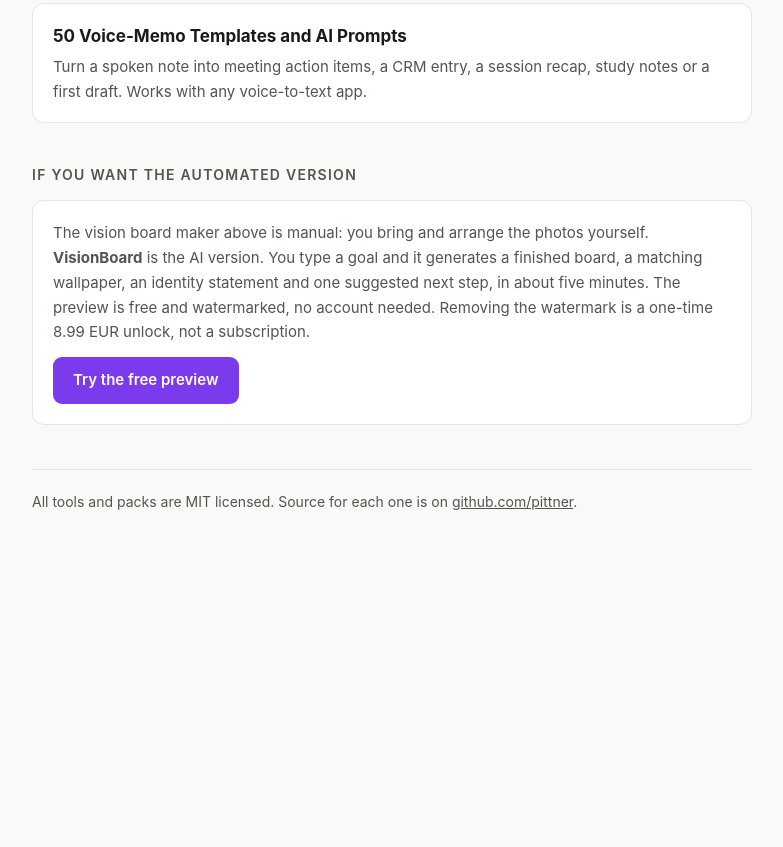
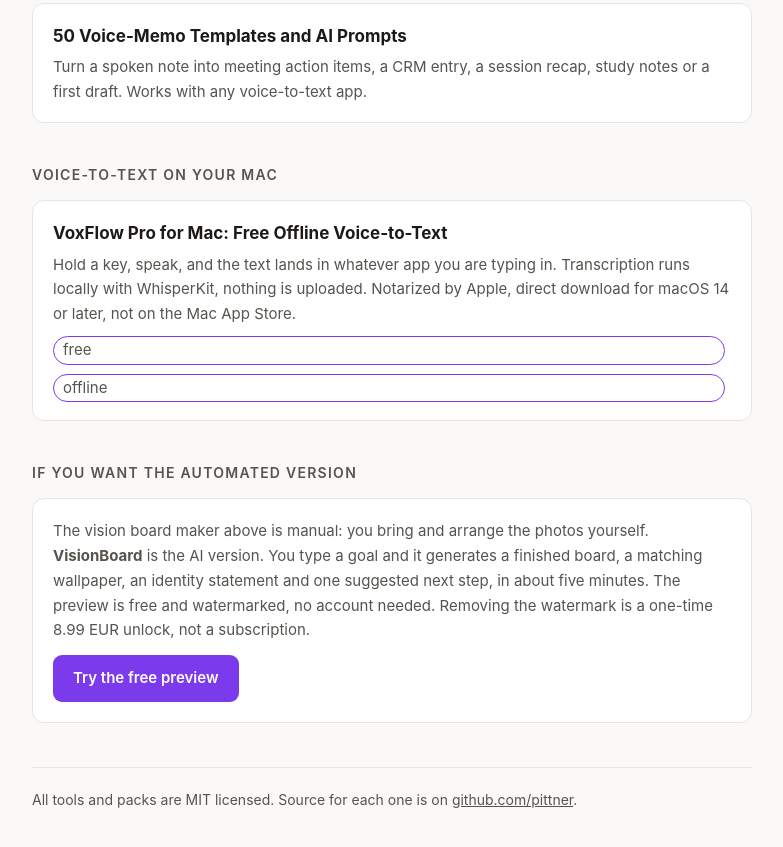
Before and after one commit to pittner/pittner.github.io, a plain HTML site: page index.html in a window 1280 px wide. Shown: the part 1628-2475 px from the top of the page, without its empty margins (248-1031 px from the left). Before the commit the page ends 2213 px from the top, so only its background shows below. Drawn offline with Linux system fonts and the light colour scheme.

Commit message:
Add VoxFlow Pro for Mac (free offline voice-to-text) card

```diff
--- a/index.html
+++ b/index.html
@@ -105,6 +105,14 @@
   <span>Turn a spoken note into meeting action items, a CRM entry, a session recap, study notes or a first draft. Works with any voice-to-text app.</span>
 </a>
 
+<h2>Voice-to-text on your Mac</h2>
+
+<a class="card" href="https://bemooore.com/voxflow/mac/?utm_source=github&amp;utm_medium=referral&amp;utm_campaign=ghpages_hub&amp;utm_content=hub_tools_card" data-vb-cta="hub_voxflow_mac">
+  <b>VoxFlow Pro for Mac: Free Offline Voice-to-Text</b>
+  <span>Hold a key, speak, and the text lands in whatever app you are typing in. Transcription runs locally with WhisperKit, nothing is uploaded. Notarized by Apple, direct download for macOS 14 or later, not on the Mac App Store.</span>
+  <span class="tag">free</span><span class="tag">offline</span>
+</a>
+
 <h2>If you want the automated version</h2>
 <div class="paid">
   <p>The vision board maker above is manual: you bring and arrange the photos yourself. <b>VisionBoard</b> is the AI version. You type a goal and it generates a finished board, a matching wallpaper, an identity statement and one suggested next step, in about five minutes. The preview is free and watermarked, no account needed. Removing the watermark is a one-time 8.99 EUR unlock, not a subscription.</p>
```
